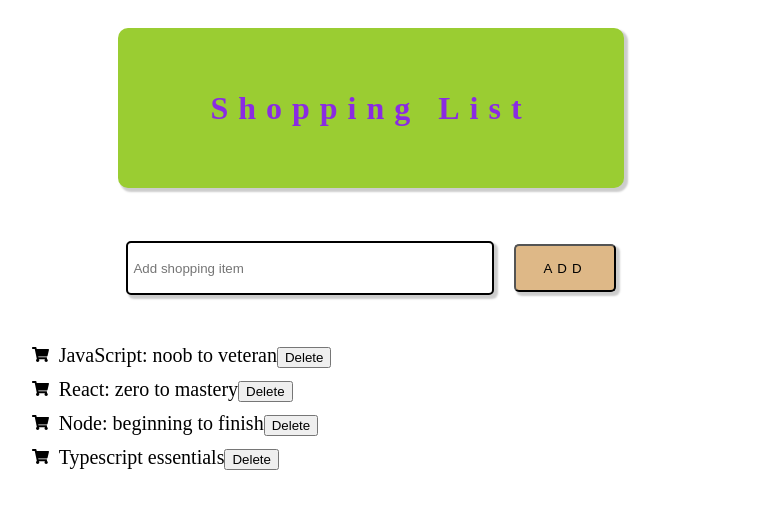
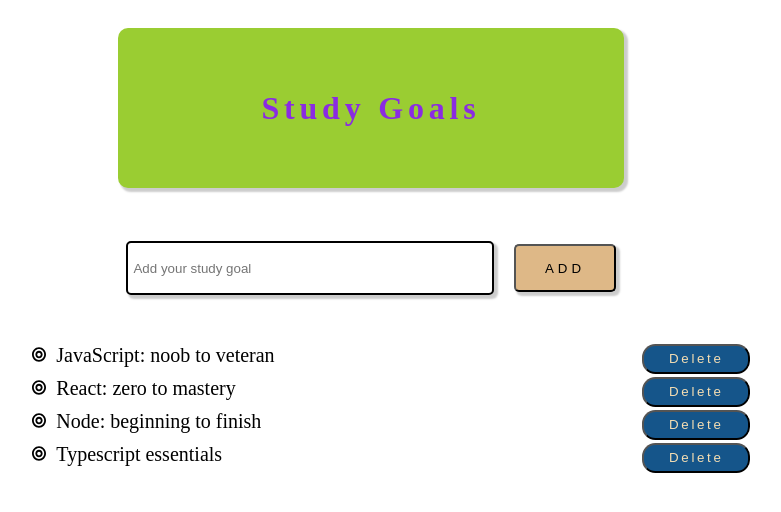
Before and after one commit to HuangLingxiaoCN/My_Study_Goals, a plain HTML site: page index.html in a window 1280 px wide. Shown: the whole page, without its empty margins (269-1050 px from the left). Drawn offline with Linux system fonts and the light colour scheme.

Commit message:
style dekete buttons

```diff
--- a/index.html
+++ b/index.html
@@ -4,27 +4,27 @@
     <meta charset="UTF-8" />
     <meta http-equiv="X-UA-Compatible" content="IE=edge" />
     <meta name="viewport" content="width=device-width, initial-scale=1.0" />
-    <title>Shopping List</title>
+    <title>My Study Goals</title>
     <link rel="stylesheet" href="styles.css" />
   </head>
   <body>
     <div class="container">
       <div class="title_container">
         <div class="title">
-          <h1>Shopping List</h1>
+          <h1>Study Goals</h1>
         </div>
       </div>
       <div class="add_item_container">
-        <input type="text" placeholder="Add shopping item" id="input" />
+        <input type="text" placeholder="Add your study goal" id="input" />
         <button type="submit" id="button">Add</button>
       </div>
       <!-- <i class="fab fa-github-square"></i> -->
       <div class="shopping_list_container">
         <ul id="shopping_list">
-          <li><img src="./shopping-cart-solid.svg">JavaScript: noob to veteran<button class='deleteBtn'>Delete</button></li>
-          <li><img src="./shopping-cart-solid.svg">React: zero to mastery<button class='deleteBtn'>Delete</button></li>
-          <li><img src="./shopping-cart-solid.svg">Node: beginning to finish<button class='deleteBtn'>Delete</button></li>
-          <li><img src="./shopping-cart-solid.svg">Typescript essentials<button class='deleteBtn'>Delete</button></li>
+          <li><img src="./bullseye-solid.svg">JavaScript: noob to veteran<button class='deleteBtn'>Delete</button></li>
+          <li><img src="./bullseye-solid.svg">React: zero to mastery<button class='deleteBtn'>Delete</button></li>
+          <li><img src="./bullseye-solid.svg">Node: beginning to finish<button class='deleteBtn'>Delete</button></li>
+          <li><img src="./bullseye-solid.svg">Typescript essentials<button class='deleteBtn'>Delete</button></li>
         </ul>
       </div>
     </div>
--- a/script.js
+++ b/script.js
@@ -15,9 +15,10 @@ const sumbitHandler = event => {
   newItem.textContent = shopping_item;
   // Image Icon
   const newIcon = document.createElement('img');
-  newIcon.src = "./shopping-cart-solid.svg";
+  newIcon.src = "./bullseye-solid.svg";
   // Delete button
   const deleteButton = document.createElement('button');
+  deleteButton.classList.add('deleteBtn');
   deleteButton.textContent = 'Delete';
   deleteButton.onclick = (e) => {
     let deleteNode = e.target;
@@ -33,6 +34,7 @@ const sumbitHandler = event => {
 
 input.addEventListener("change", inputHandler);
 button.addEventListener("click", sumbitHandler);
+// Add event listeners for the hard coded buttons
 deleteBtns.forEach(btn => {
   btn.addEventListener('click', (e) => {
     let deleteNode = e.target;
--- a/styles.css
+++ b/styles.css
@@ -19,7 +19,7 @@
 .title {
   color:blueviolet;
   border-radius: inherit;
-  letter-spacing: 10px;
+  letter-spacing: 0.3em;
 }
 
 .add_item_container {
@@ -47,7 +47,7 @@
   margin-left: 20px;
   padding: 5px;
   text-transform: uppercase;
-  letter-spacing: 5px;
+  letter-spacing: 0.3em;
   padding: 5px;
   border-radius: 5px;
   box-shadow: 3px 3px 2px 1px rgba(0, 0, 0, 0.2);
@@ -77,3 +77,14 @@
   margin-top: 10px;
   font-size: 20px;
 }
+
+.deleteBtn {
+  width: 15%;
+  height: 50%;
+  color: wheat;
+  background-color: rgb(21, 85, 138);
+  letter-spacing: 0.2em;
+  padding: 0.4em 0;
+  border-radius: 1em;
+  float: right;
+}
```
Also changed, not shown: bullseye-solid.svg (added), shopping-cart-solid.svg (deleted).
